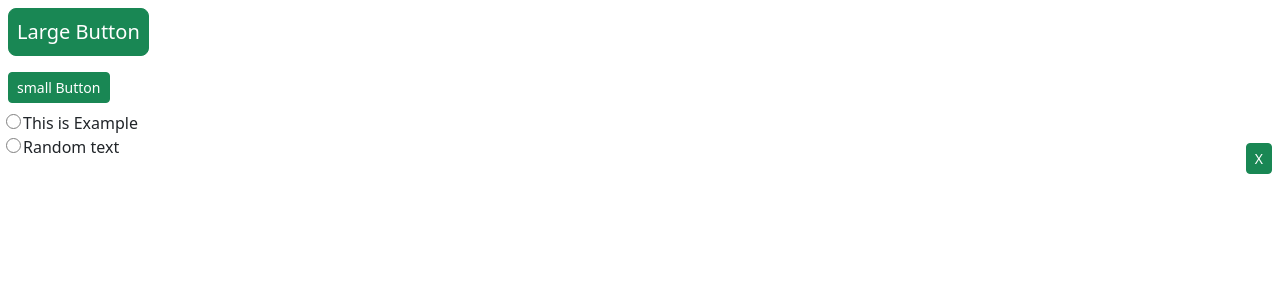
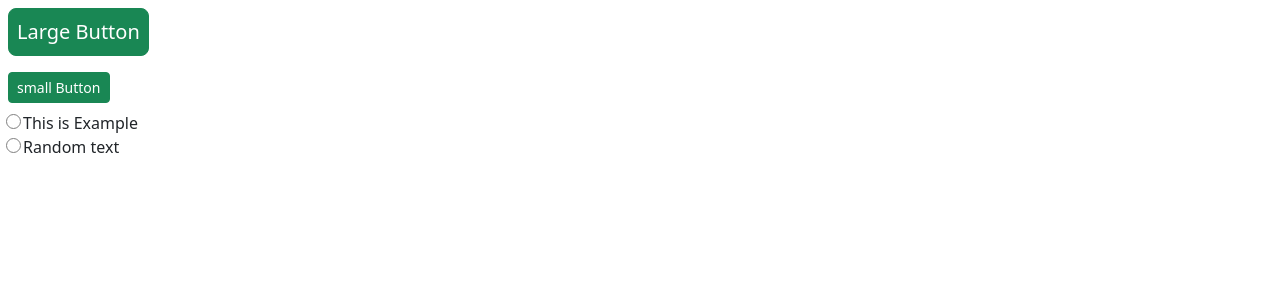
Before and after one commit to Ranjeet-singh-1/frontend-assignment_TFU, a React (Create React App) app: page / in a window 1280 px wide. Shown: the top 300 px of the page. Built offline with nearby package versions, Linux system fonts and the light colour scheme.

Commit message:
added functionality of onhover button shows otherwise it  hides

```diff
--- a/src/Components/TodoRow.jsx
+++ b/src/Components/TodoRow.jsx
@@ -1,13 +1,22 @@
-import React from 'react'
 import Checkbox from './Checkbox'
 import Button from './Button'
 import './TodoRow.css'
+import React, { useState } from 'react'
+
+
 function TodoRow() {
+const [ishover,sethover]=useState(false);
+const handleMouseEnter=()=>{
+  sethover(true);
+}
+const handleMouseLeave=()=>{
+  sethover(false);
+}
   return (
     <div>
-      <div className="wrapper">
+      <div onMouseEnter={handleMouseEnter} onMouseLeave={handleMouseLeave} className="wrapper">
         <Checkbox label='Random text' />
-        <Button size='small' content='X'/>
+        {ishover && <Button  size='small' content='X'/>}
       </div>
     </div>
   )
```
